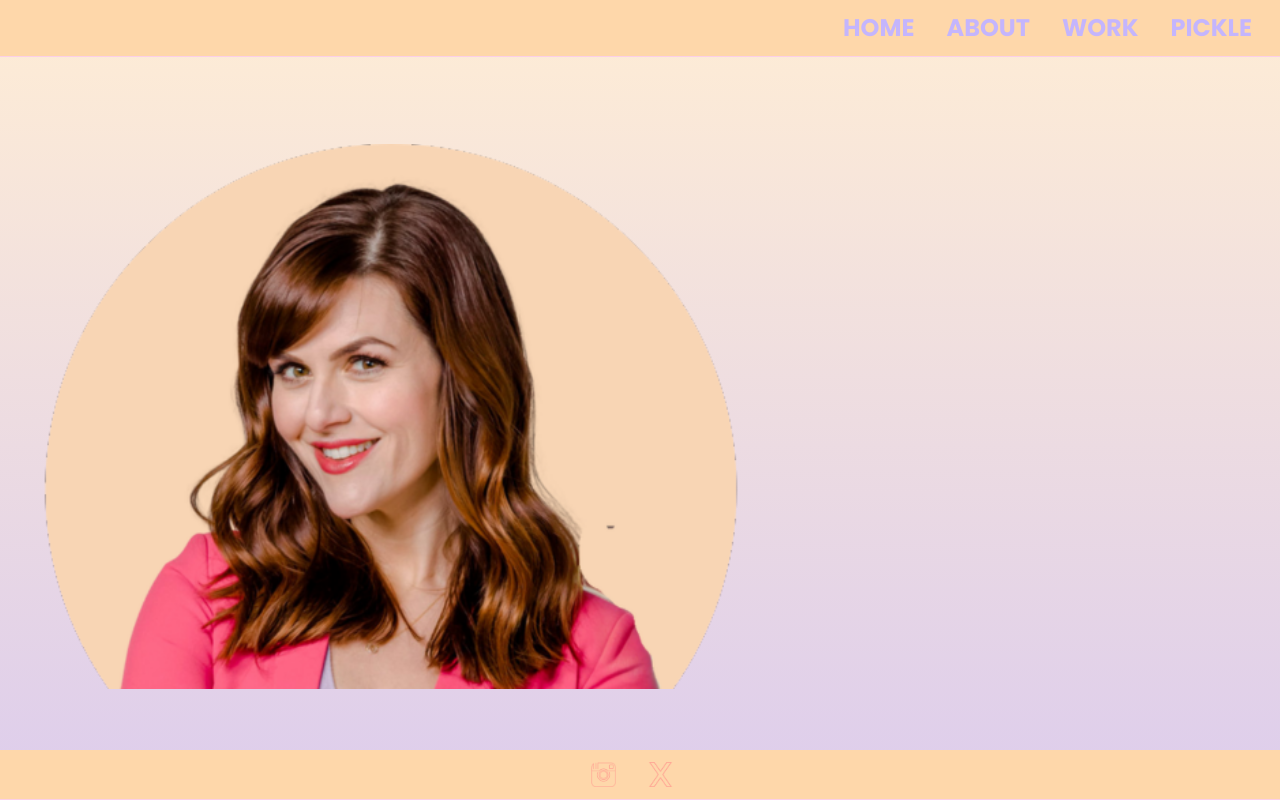
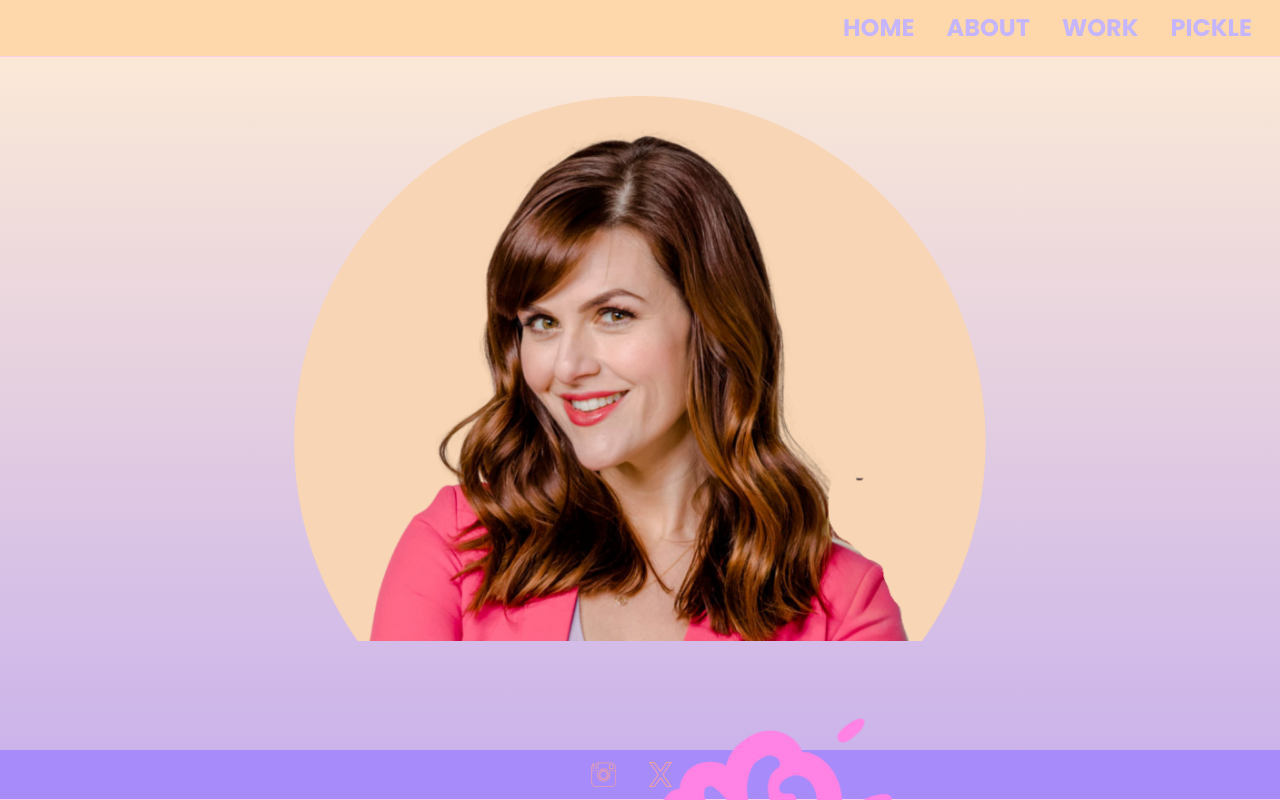
Before and after one commit to LeahESc/sr-here-site, a Next.js app: page / in a window 1280 px wide. Shown: the top 800 px of the page. Built offline with nearby package versions, Linux system fonts and the light colour scheme; a web font is replaced by a local one.

Commit message:
Update footer component and image overlay

```diff
--- a/app/layout.tsx
+++ b/app/layout.tsx
@@ -5,8 +5,8 @@ import NavBar from '@/app/ui/navbar';
 import Footer from '@/app/ui/footer';
 
 export const metadata: Metadata = {
-  title: "Create Next App",
-  description: "Generated by create next app",
+  title: "Sara Rue",
+  description: "Public website for actress Sara Rue",
 };
 
 export default function RootLayout({
@@ -17,9 +17,11 @@ export default function RootLayout({
   return (
     <html>
       <body>
-        <div className="flex">
+        <div className="flex flex-col min-h-screen">
+          <main className="flex-1">
           <NavBar />
-          <div className="flex-grow md:overflow-y-auto">{children}</div>
+          <div className="md:overflow-y-auto">{children}</div>
+          </main>
           <Footer />
         </div>
       </body>
--- a/app/page.tsx
+++ b/app/page.tsx
@@ -2,11 +2,11 @@ import Image from "next/image";
 
 export default function Home() {
   return (
-    <div className="flex w-full justify-between py-36 bg-gradient-to-b from-orange-100 to-violet-300">
-      {/* <div className="z-10 max-w-5xl w-full justify-between font-mono text-sm lg:flex"> */}
-        <div className="flex sm:flex-wrap justify-items-start sm:pl-2 md:pl-4">
+    <div className="flex w-full justify-items-center">
+      <div className="w-full mx-auto py-24 bg-gradient-to-b from-orange-100 to-violet-400 border-b border-violet-600">
+        <div className="md:flex md:flex-wrap mx-auto">
           <Image
-            className=""
+            className="mx-auto shrink-0"
             src="/sara_hero.png"
             alt="Sara Rue Hero Image"
             width={750}
@@ -14,7 +14,7 @@ export default function Home() {
             priority
           />
           <Image
-            className="ml-6 sm:ml-4"
+            className="mx-auto top-36 z-20 max-md:absolute md:flex shrink-0"
             src="/coming_soon.png"
             alt="Coming Soon!"
             width={550}
@@ -22,7 +22,7 @@ export default function Home() {
             priority
           />
         </div>
-      {/* </div> */}
+      </div>
     </div>
   );
 }
--- a/app/ui/footer.tsx
+++ b/app/ui/footer.tsx
@@ -16,13 +16,13 @@ export default function Footer() {
     },
   ];
   return (
-    <div className="bg-orange-200 mx-auto p-3 justify-content-center fixed w-full z-20 bottom-0 end-0 border-b border-pink-200">
+    <div className="bg-violet-400 mx-auto p-3 justify-content-center fixed w-full bottom-0 end-0 border-b border-pink-200">
       <div className="flex place-content-center mr-4 space-x-8 p-4 md:p-0 font-medium sm:space-x-2 md:space-x-8">
         {links.map(link => (
             <Link
               key={link.name}
               href={link.href}
-              className="flex inline-block text-violet-300"
+              className="flex inline-block"
             >
               <span className={`hover:text-orange-100`}>
               <Image
```
Also changed, not shown: public/sara_hero.png, public/sara_hero_lores.png (added).
